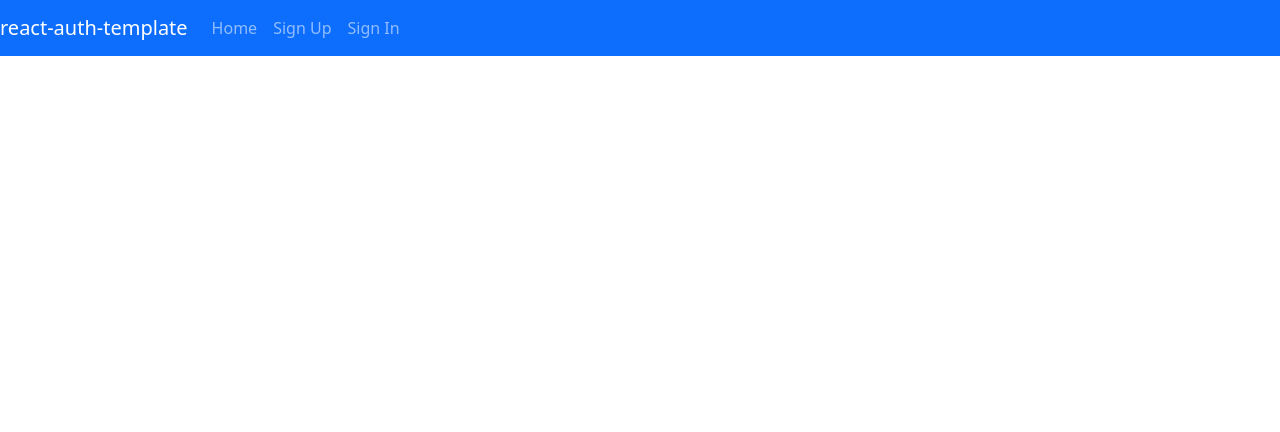
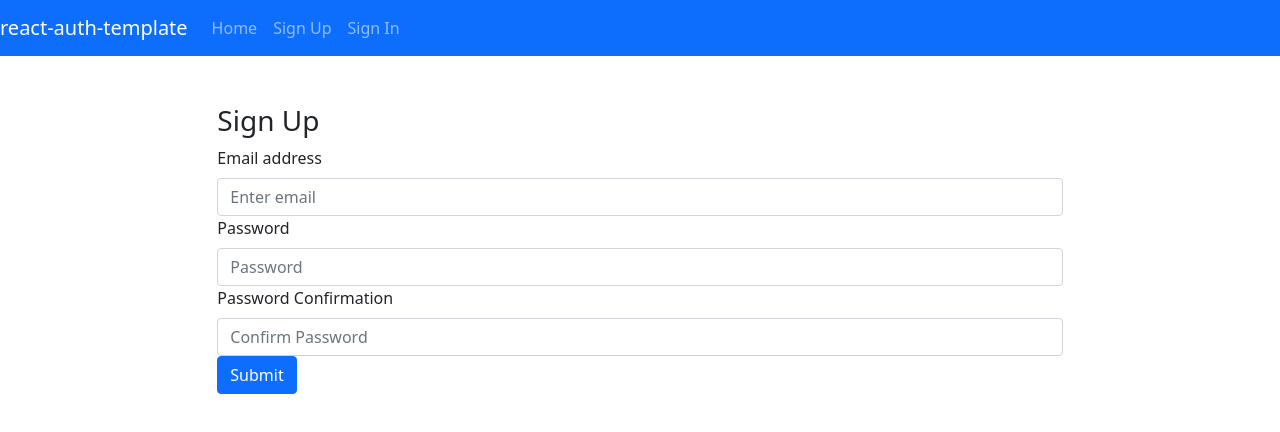
Before and after one commit to mayday91/newp3react, a React (Create React App) app: page /sign-up in a window 1280 px wide. Shown: the top 432 px of the page. Built offline with nearby package versions, Linux system fonts and the light colour scheme.

Commit message:
updating template to hooks

```diff
--- a/src/App.js
+++ b/src/App.js
@@ -1,4 +1,5 @@
-import React, { Component, Fragment } from 'react'
+// import React, { Component, Fragment } from 'react'
+import React, { useState, Fragment } from 'react'
 import { Route, Routes } from 'react-router-dom'
 import { v4 as uuid } from 'uuid'
 
@@ -10,36 +11,36 @@ import SignIn from './components/auth/SignIn'
 import SignOut from './components/auth/SignOut'
 import ChangePassword from './components/auth/ChangePassword'
 
-class App extends Component {
-	constructor(props) {
-		super(props)
-		this.state = {
-			user: null,
-			msgAlerts: [],
-		}
-	}
+const App = (props) => {
 
-	setUser = (user) => this.setState({ user })
+	// constructor(props) {
+	// 	super(props)
+	// 	this.state = {
+	// 		user: null,
+	// 		msgAlerts: [],
+	// 	}
+	// }
+  const [user, setUser] = useState(null)
+  const [msgAlerts, setMsgAlerts] = useState([])
+	// setUser = (user) => this.setState({ user })
 
-	clearUser = () => this.setState({ user: null })
+	// clearUser = () => this.setState({ user: null })
+  const clearUser = () => setUser(null)
 
-	deleteAlert = (id) => {
-		this.setState((state) => {
-			return { msgAlerts: state.msgAlerts.filter((msg) => msg.id !== id) }
+	const deleteAlert = (id) => {
+		setMsgAlerts((prevState) => {
+			return (prevState.filter((msg) => msg.id !== id) )
 		})
 	}
 
-	msgAlert = ({ heading, message, variant }) => {
+	const msgAlert = ({ heading, message, variant }) => {
 		const id = uuid()
-		this.setState((state) => {
-			return {
-				msgAlerts: [...state.msgAlerts, { heading, message, variant, id }],
-			}
+		setMsgAlerts((prevState) => {
+			return (
+				[{...prevState}, { heading, message, variant, id }]
+      )
 		})
 	}
-
-	render() {
-		const { msgAlerts, user } = this.state
 
 		return (
 			<Fragment>
@@ -51,44 +52,43 @@ class App extends Component {
 						variant={msgAlert.variant}
 						message={msgAlert.message}
 						id={msgAlert.id}
-						deleteAlert={this.deleteAlert}
+						deleteAlert={deleteAlert}
 					/>
 				))}
 				<Routes>
 					<Route
 						path='/sign-up'
 						element={
-							<SignUp msgAlert={this.msgAlert} setUser={this.setUser} />
+							<SignUp msgAlert={msgAlert} setUser={setUser} />
             }
 					/>
 					<Route
 						path='/sign-in'
 						element={
-							<SignIn msgAlert={this.msgAlert} setUser={this.setUser} />
+							<SignIn msgAlert={msgAlert} setUser={setUser} />
             }
 					/>
 					<Route
 						user={user}
 						path='/sign-out'
-						render={() => (
+						element={
 							<SignOut
-								msgAlert={this.msgAlert}
-								clearUser={this.clearUser}
+								msgAlert={msgAlert}
+								clearUser={clearUser}
 								user={user}
 							/>
-						)}
+						}
 					/>
 					<Route
 						user={user}
 						path='/change-password'
-						render={() => (
-							<ChangePassword msgAlert={this.msgAlert} user={user} />
-						)}
+						element={
+							<ChangePassword msgAlert={msgAlert} user={user} />
+						}
 					/>
 				</Routes>
 			</Fragment>
 		)
-	}
 }
 
 export default App
--- a/src/components/auth/ChangePassword.js
+++ b/src/components/auth/ChangePassword.js
@@ -1,5 +1,5 @@
-import React, { Component } from 'react'
-// import { withRouter } from 'react-router-dom'
+import React, { useState } from 'react'
+import { useNavigate } from 'react-router-dom'
 
 import { changePassword } from '../../api/auth'
 import messages from '../shared/AutoDismissAlert/messages'
@@ -7,27 +7,30 @@ import messages from '../shared/AutoDismissAlert/messages'
 import Form from 'react-bootstrap/Form'
 import Button from 'react-bootstrap/Button'
 
-class ChangePassword extends Component {
-	constructor(props) {
-		super(props)
+const ChangePassword = (props) => {
+	// constructor(props) {
+	// 	super(props)
 
-		this.state = {
-			oldPassword: '',
-			newPassword: '',
-		}
-	}
+	// 	this.state = {
+	// 		oldPassword: '',
+	// 		newPassword: '',
+	// 	}
+	// }
+    const [oldPassword, setOldPassword] = useState('')
+    const [newPassword, setNewPassword] = useState('')
 
-	handleChange = (event) =>
-		this.setState({
-			[event.target.name]: event.target.value,
-		})
+    const navigate = useNavigate()
 
-	onChangePassword = (event) => {
+	const onChangePassword = (event) => {
 		event.preventDefault()
 
-		const { msgAlert, history, user } = this.props
+		const { msgAlert, user } = props
+        console.log('the user', user)
 
-		changePassword(this.state, user)
+
+        const passwords = {oldPassword, newPassword}
+
+		changePassword(passwords, user)
 			.then(() =>
 				msgAlert({
 					heading: 'Change Password Success',
@@ -35,9 +38,10 @@ class ChangePassword extends Component {
 					variant: 'success',
 				})
 			)
-			.then(() => history.push('/'))
+			.then(() => navigate('/'))
 			.catch((error) => {
-				this.setState({ oldPassword: '', newPassword: '' })
+				setOldPassword('')
+                setNewPassword('')
 				msgAlert({
 					heading: 'Change Password Failed with error: ' + error.message,
 					message: messages.changePasswordFailure,
@@ -46,14 +50,13 @@ class ChangePassword extends Component {
 			})
 	}
 
-	render() {
-		const { oldPassword, newPassword } = this.state
+
 
     return (
         <div className='row'>
             <div className='col-sm-10 col-md-8 mx-auto mt-5'>
                 <h3>Change Password</h3>
-					<Form onSubmit={this.onChangePassword}>
+                <Form onSubmit={onChangePassword}>
                     <Form.Group controlId='oldPassword'>
                         <Form.Label>Old password</Form.Label>
                         <Form.Control
@@ -62,7 +65,7 @@ class ChangePassword extends Component {
                             value={oldPassword}
                             type='password'
                             placeholder='Old Password'
-								onChange={this.handleChange}
+                            onChange={e => setOldPassword(e.target.value)}
                         />
                     </Form.Group>
                     <Form.Group controlId='newPassword'>
@@ -73,7 +76,7 @@ class ChangePassword extends Component {
                             value={newPassword}
                             type='password'
                             placeholder='New Password'
-								onChange={this.handleChange}
+                            onChange={e => setNewPassword(e.target.value)}
                         />
                     </Form.Group>
                     <Button variant='primary' type='submit'>
@@ -84,6 +87,5 @@ class ChangePassword extends Component {
         </div>
     )
 }
-}
 
 export default ChangePassword
--- a/src/components/auth/SignIn.js
+++ b/src/components/auth/SignIn.js
@@ -1,5 +1,5 @@
-import React, { Component } from 'react'
-// import { withRouter } from 'react-router-dom'
+import React, { useState } from 'react'
+import { useNavigate } from 'react-router-dom'
 
 import { signIn } from '../../api/auth'
 import messages from '../shared/AutoDismissAlert/messages'
@@ -7,27 +7,33 @@ import messages from '../shared/AutoDismissAlert/messages'
 import Form from 'react-bootstrap/Form'
 import Button from 'react-bootstrap/Button'
 
-class SignIn extends Component {
-	constructor(props) {
-		super(props)
+const SignIn = (props) => {
+	// constructor(props) {
+	// 	super(props)
 
-		this.state = {
-			email: '',
-			password: '',
-		}
-	}
+	// 	this.state = {
+	// 		email: '',
+	// 		password: '',
+	// 	}
+	// }
+    const [email, setEmail] = useState('')
+    const [password, setPassword] = useState('')
 
-	handleChange = (event) =>
-		this.setState({
-			[event.target.name]: event.target.value,
-		})
+    const navigate = useNavigate()
 
-	onSignIn = (event) => {
+	// handleChange = (event) =>
+	// 	this.setState({
+	// 		[event.target.name]: event.target.value,
+	// 	})
+
+	const onSignIn = (event) => {
 		event.preventDefault()
+        console.log('the props', props)
+		const { msgAlert, setUser } = props
 
-		const { msgAlert, history, setUser } = this.props
+        const credentials = {email, password}
 
-		signIn(this.state)
+		signIn(credentials)
 			.then((res) => setUser(res.data.user))
 			.then(() =>
 				msgAlert({
@@ -36,9 +42,10 @@ class SignIn extends Component {
 					variant: 'success',
 				})
 			)
-			.then(() => history.push('/'))
+			.then(() => navigate('/'))
 			.catch((error) => {
-				this.setState({ email: '', password: '' })
+                setEmail('')
+                setPassword('')
 				msgAlert({
 					heading: 'Sign In Failed with error: ' + error.message,
 					message: messages.signInFailure,
@@ -47,14 +54,11 @@ class SignIn extends Component {
 			})
 	}
 
-	render() {
-		const { email, password } = this.state
-
     return (
         <div className='row'>
             <div className='col-sm-10 col-md-8 mx-auto mt-5'>
                 <h3>Sign In</h3>
-					<Form onSubmit={this.onSignIn}>
+                <Form onSubmit={onSignIn}>
                     <Form.Group controlId='email'>
                         <Form.Label>Email address</Form.Label>
                         <Form.Control
@@ -63,7 +67,7 @@ class SignIn extends Component {
                             name='email'
                             value={email}
                             placeholder='Enter email'
-								onChange={this.handleChange}
+                            onChange={e => setEmail(e.target.value)}
                         />
                     </Form.Group>
                     <Form.Group controlId='password'>
@@ -74,7 +78,7 @@ class SignIn extends Component {
                             value={password}
                             type='password'
                             placeholder='Password'
-								onChange={this.handleChange}
+                            onChange={e => setPassword(e.target.value)}
                         />
                     </Form.Group>
                     <Button variant='primary' type='submit'>
@@ -85,6 +89,5 @@ class SignIn extends Component {
         </div>
     )
 }
-}
 
 export default SignIn
--- a/src/components/auth/SignOut.js
+++ b/src/components/auth/SignOut.js
@@ -1,13 +1,26 @@
-import { Component } from 'react'
-// import { withRouter } from 'react-router-dom'
+import { useEffect } from 'react'
+import { useNavigate } from 'react-router-dom'
 
 import { signOut } from '../../api/auth'
 import messages from '../shared/AutoDismissAlert/messages'
 
-class SignOut extends Component {
-	componentDidMount() {
-		const { msgAlert, history, clearUser, user } = this.props
+const SignOut = (props) => {
+	// componentDidMount() {
+	const { msgAlert, clearUser, user } = props
 
+    const navigate = useNavigate()
+	// 	signOut(user)
+	// 		.finally(() =>
+	// 			msgAlert({
+	// 				heading: 'Signed Out Successfully',
+	// 				message: messages.signOutSuccess,
+	// 				variant: 'success',
+	// 			})
+	// 		)
+	// 		.finally(() => history.push('/'))
+	// 		.finally(() => clearUser())
+	// }
+    useEffect(() => {
 		signOut(user)
 			.finally(() =>
 				msgAlert({
@@ -16,13 +29,11 @@ class SignOut extends Component {
 					variant: 'success',
 				})
 			)
-			.finally(() => history.push('/'))
+			.finally(() => navigate('/'))
 			.finally(() => clearUser())
-	}
+    }, [])
 
-	render() {
-		return ''
-	}
+	return ''
 }
 
 export default SignOut
--- a/src/components/auth/SignUp.js
+++ b/src/components/auth/SignUp.js
@@ -1,5 +1,6 @@
-import React, { Component } from 'react'
-// import { withRouter } from 'react-router-dom'
+// import React, { Component } from 'react'
+import React, { useState } from 'react'
+import { useNavigate } from 'react-router-dom'
 
 import { signUp, signIn } from '../../api/auth'
 import messages from '../shared/AutoDismissAlert/messages'
@@ -7,29 +8,31 @@ import messages from '../shared/AutoDismissAlert/messages'
 import Form from 'react-bootstrap/Form'
 import Button from 'react-bootstrap/Button'
 
-class SignUp extends Component {
-	constructor(props) {
-		super(props)
+const SignUp = (props) => {
+	// constructor(props) {
+	// 	super(props)
 
-		this.state = {
-			email: '',
-			password: '',
-			passwordConfirmation: '',
-		}
-	}
+	// 	this.state = {
+	// 		email: '',
+	// 		password: '',
+	// 		passwordConfirmation: '',
+	// 	}
+	// }
+    const [email, setEmail] = useState('')
+    const [password, setPassword] = useState('')
+    const [passwordConfirmation, setPasswordConfirmation] = useState('')
 
-	handleChange = (event) =>
-		this.setState({
-			[event.target.name]: event.target.value,
-		})
+    const navigate = useNavigate()
 
-	onSignUp = (event) => {
+	const onSignUp = (event) => {
 		event.preventDefault()
 
-		const { msgAlert, history, setUser } = this.props
+		const { msgAlert, setUser } = props
 
-		signUp(this.state)
-			.then(() => signIn(this.state))
+        const credentials = {email, password, passwordConfirmation}
+
+		signUp(credentials)
+			.then(() => signIn(credentials))
 			.then((res) => setUser(res.data.user))
 			.then(() =>
 				msgAlert({
@@ -38,9 +41,11 @@ class SignUp extends Component {
 					variant: 'success',
 				})
 			)
-			.then(() => history.push('/'))
+			.then(() => navigate('/'))
 			.catch((error) => {
-				this.setState({ email: '', password: '', passwordConfirmation: '' })
+                setEmail('')
+                setPassword('')
+                setPasswordConfirmation('')
 				msgAlert({
 					heading: 'Sign Up Failed with error: ' + error.message,
 					message: messages.signUpFailure,
@@ -49,14 +54,12 @@ class SignUp extends Component {
 			})
 	}
 
-	render() {
-		const { email, password, passwordConfirmation } = this.state
 
     return (
         <div className='row'>
             <div className='col-sm-10 col-md-8 mx-auto mt-5'>
                 <h3>Sign Up</h3>
-					<Form onSubmit={this.onSignUp}>
+                <Form onSubmit={onSignUp}>
                     <Form.Group controlId='email'>
                         <Form.Label>Email address</Form.Label>
                         <Form.Control
@@ -65,7 +68,7 @@ class SignUp extends Component {
                             name='email'
                             value={email}
                             placeholder='Enter email'
-								onChange={this.handleChange}
+                            onChange={e => setEmail(e.target.value)}
                         />
                     </Form.Group>
                     <Form.Group controlId='password'>
@@ -76,7 +79,7 @@ class SignUp extends Component {
                             value={password}
                             type='password'
                             placeholder='Password'
-								onChange={this.handleChange}
+                            onChange={e => setPassword(e.target.value)}
                         />
                     </Form.Group>
                     <Form.Group controlId='passwordConfirmation'>
@@ -87,7 +90,7 @@ class SignUp extends Component {
                             value={passwordConfirmation}
                             type='password'
                             placeholder='Confirm Password'
-								onChange={this.handleChange}
+                            onChange={e => setPasswordConfirmation(e.target.value)}
                         />
                     </Form.Group>
                     <Button variant='primary' type='submit'>
@@ -97,7 +100,7 @@ class SignUp extends Component {
             </div>
         </div>
     )
-	}
+
 }
 
 export default SignUp
--- a/src/components/shared/Header.js
+++ b/src/components/shared/Header.js
@@ -4,27 +4,27 @@ import Navbar from 'react-bootstrap/Navbar'
 
 const authenticatedOptions = (
 	<Fragment>
-		<Nav.Link href='#change-password'>Change Password</Nav.Link>
-		<Nav.Link href='#sign-out'>Sign Out</Nav.Link>
+		<Nav.Link href='change-password'>Change Password</Nav.Link>
+		<Nav.Link href='sign-out'>Sign Out</Nav.Link>
 	</Fragment>
 )
 
 const unauthenticatedOptions = (
 	<Fragment>
-		<Nav.Link href='#sign-up'>Sign Up</Nav.Link>
-		<Nav.Link href='#sign-in'>Sign In</Nav.Link>
+		<Nav.Link href='sign-up'>Sign Up</Nav.Link>
+		<Nav.Link href='sign-in'>Sign In</Nav.Link>
 	</Fragment>
 )
 
 const alwaysOptions = (
 	<Fragment>
-		<Nav.Link href='#/'>Home</Nav.Link>
+		<Nav.Link href='/'>Home</Nav.Link>
 	</Fragment>
 )
 
 const Header = ({ user }) => (
 	<Navbar bg='primary' variant='dark' expand='md'>
-		<Navbar.Brand href='#'>react-auth-template</Navbar.Brand>
+		<Navbar.Brand href='/'>react-auth-template</Navbar.Brand>
 		<Navbar.Toggle aria-controls='basic-navbar-nav' />
 		<Navbar.Collapse id='basic-navbar-nav'>
 			<Nav className='ml-auto'>
--- a/src/index.js
+++ b/src/index.js
@@ -2,12 +2,12 @@ import React from 'react';
 import ReactDOM from 'react-dom';
 import './index.css';
 import App from './App';
-import { HashRouter } from 'react-router-dom'
+import { BrowserRouter } from 'react-router-dom'
 import 'bootstrap/dist/css/bootstrap.min.css'
 
 ReactDOM.render(
-  <HashRouter>
+  <BrowserRouter>
     <App />
-  </HashRouter>,
+  </BrowserRouter>,
   document.getElementById('root')
 );
```
Lines whose indentation alone changed are shown as unchanged.
